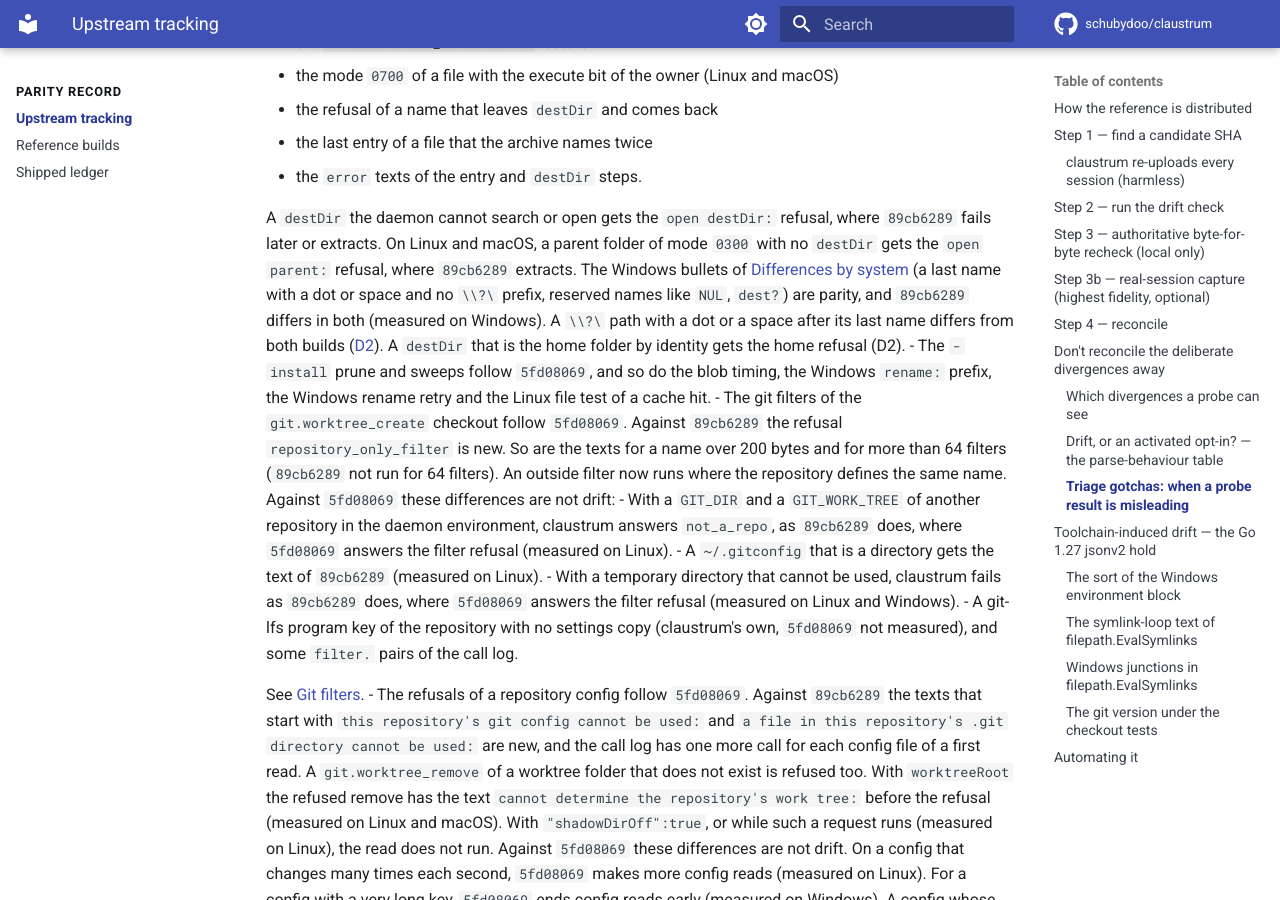
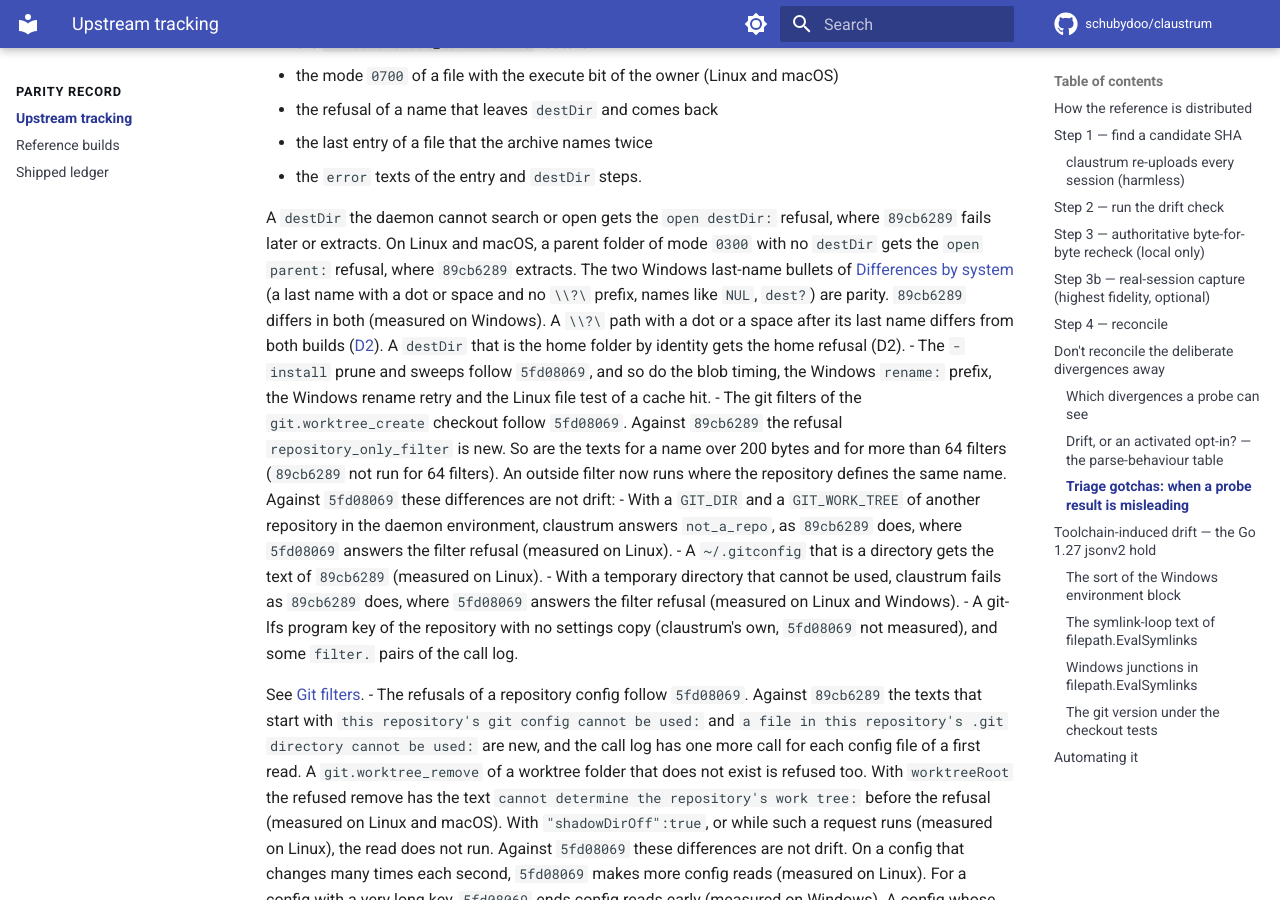
Before and after one commit to schubydoo/claustrum, an MkDocs documentation site: the page built from docs/UPSTREAM-TRACKING.md, in a window 1280 px wide and 900 px high, scrolled down 7354 px. Built offline with MkDocs 1.6.1 and Material for MkDocs 9.7.7, drawn with Linux system fonts in a browser that asks for light colours; comment, search, counter and statistics services are not loaded.

Commit message:
docs: name the two Windows last-name bullets in the tracking index
Co-Authored-By: Claude Opus 5.5 <noreply@anthropic.com>

```diff
--- a/docs/UPSTREAM-TRACKING.md
+++ b/docs/UPSTREAM-TRACKING.md
@@ -308,9 +308,9 @@ the linked pages. The history of each build is in
   A `destDir` the daemon cannot search or open gets the `open destDir:`
   refusal, where `89cb6289` fails later or extracts. On Linux and macOS, a parent
   folder of mode `0300` with no `destDir` gets the `open parent:` refusal, where
-  `89cb6289` extracts. The Windows bullets of
+  `89cb6289` extracts. The two Windows last-name bullets of
   [Differences by system](protocol/files-extract-tar.md#differences-by-system)
-  (a last name with a dot or space and no `\\?\` prefix, reserved names like `NUL`, `dest?`) are parity, and `89cb6289` differs in both (measured on Windows). A `\\?\` path with a dot or a space after its
+  (a last name with a dot or space and no `\\?\` prefix, names like `NUL`, `dest?`) are parity. `89cb6289` differs in both (measured on Windows). A `\\?\` path with a dot or a space after its
   last name differs from both builds ([D2](DIVERGENCES.md#d2)). A `destDir` that
   is the home folder by identity gets the home refusal (D2).
 - The `-install` prune and sweeps follow `5fd08069`, and so do the blob timing,
```
